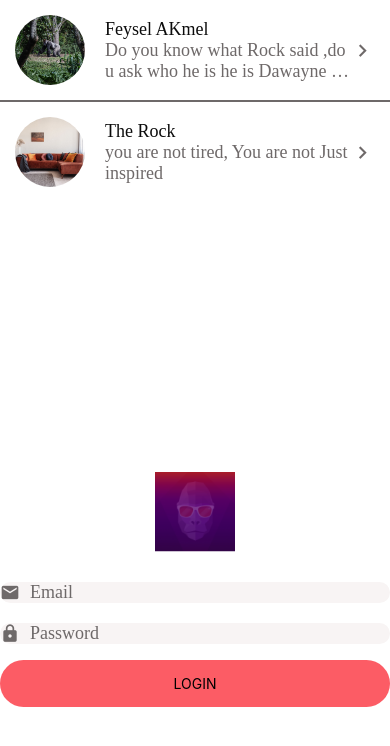
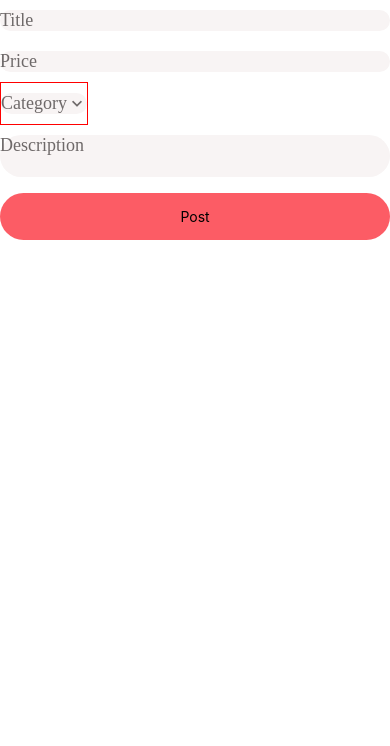
Before and after one commit to faizel1/liwach, a React Native app: screen / in a window 390 px wide. Shown: the top 746 px of the page. Built offline with nearby package versions, Linux system fonts and the light colour scheme.

Commit message:
last of the part one

```diff
--- a/App.js
+++ b/App.js
@@ -5,27 +5,19 @@ import React, {useState} from 'react';
 import {TextInput, Switch, View,Text, Button} from 'react-native';
 import AppPicker from './app/components/AppPicker';
 import AppTextInput from './app/components/AppTextInput';
+import ListItem from './app/components/ListItem';
 import Screen from './app/components/Screen';
 import LoginScreen from './app/screen/LoginScreen';
-import MessagesScreen from "./app/screen/MessagesScreen"
+import MessagesScreen from "./app/screen/MessagesScreen";
+import ListtingScreen from "./app/screen/ListingScreen";
 
+import ListingEditingScreen from "./app/components/ListingEditingScreen";
 export default function App() {
 
 
   return (
-<>
-< View style={{flex:1}}>
-<MessagesScreen />
-</ View>
+ <ListingEditingScreen />
 
 
-< View style={{flex:1}}>
-<LoginScreen />
-
-</ View>
-
-
-
-</>
 );
 }
--- a/app/components/AppPicker.js
+++ b/app/components/AppPicker.js
@@ -15,11 +15,12 @@ import MatIcon from 'react-native-vector-icons/MaterialCommunityIcons';
 import DefaultStyles from '../config/style';
 import AppText from './AppText';
 import PickerItem from './PickerItem';
-import Screen from './Screen';
 
 export default function AppPicker({
   icon,
+  numberOfColumns = 1,
   onSelectedItem,
+
   PickerItemComponent = PickerItem,
   selectedItem,
   placeholder,
@@ -59,6 +60,7 @@ export default function AppPicker({
         <FlatList
           data={items}
           keyExtractor={item => item.value.toString()}
+          numColumns={numberOfColumns}
           renderItem={({item}) => (
             <PickerItemComponent
               item={item}
--- a/app/components/CategoryPickerItem.js
+++ b/app/components/CategoryPickerItem.js
@@ -1,17 +1,26 @@
-import React from 'react'
-import { StyleSheet, Text, View } from 'react-native'
+import React from 'react';
+import {StyleSheet, Text, View} from 'react-native';
+import AppText from './AppText';
 
-import Icon from "./Icon";
-export default function CategoryPickerItem({item,onPress}) {
-    return (
-        <View style={styles.container}>
-<Icon backgroundColor={} name={}/>
-        </View>
-    );
+import Icon from './Icon';
+export default function CategoryPickerItem({item, onPress}) {
+  return (
+    <View style={styles.container}>
+      <Icon backgroundColor={item.backgrounColor} name={item.icon} size={80} />
+      <AppText style={styles.label}>{item.label}</AppText>
+    </View>
+  );
 }
 
 const styles = StyleSheet.create({
-    container:{
-
-    }
-})
+  container: {
+    paddingVertical: 15,
+    paddingHorizontal: 30,
+    alignItems: 'center',
+    width:"33%"
+  },
+  label: {
+    marginTop: 5,
+textAlign:"center"
+},
+});
--- a/app/components/ListingEditiScreen.js
+++ b/app/components/ListingEditingScreen.js
@@ -1,6 +1,10 @@
 import React from 'react';
 import {StyleSheet, Text, View} from 'react-native';
 
+
+
+import CategoryPickerItem from "./CategoryPickerItem";
+import AppPicker from './AppPicker';
 import * as Yup from 'yup';
 
 import {
@@ -8,23 +12,23 @@ import {
   AppFormField ,
   AppFormPicker ,
   SubmitButton,
-} from '../components/forms';
-import Screen from '../components/Screen';
+} from './forms';
+import Screen from './Screen';
 
-const validationSchema = Yup.object.shape({
+const validationSchema = Yup.object().shape({
   titel: Yup.string().required().min(1).label('Title'),
   price: Yup.number().required().min(1).max(100).label('Price'),
   description: Yup.string().label('Description'),
   category: Yup.object().required().nullable().label('Category'),
 });
 
-const category = [
-  {label: 'Furniture', value: 1},
-  {label: 'Clothing', value: 2},
-  {label: 'Camera', value: 3},
+const categories = [
+  {label: 'Furniture', value: 1,backgrounColor:'red',icon:"apps"},
+  {label: 'Clothing', value: 2,backgrounColor:'green',icon:"email"},
+  {label: 'Camera', value: 3,backgrounColor:'blue',icon:"lock"},
 ];
 
-export default function ListingEditiScreen() {
+export default function ListingEditingScreen() {
   return (
     <Screen style={styles.container}>
       <AppForm
@@ -34,18 +38,19 @@ export default function ListingEditiScreen() {
           description: '',
           category: null,
         }}
-        onSubmit={values => console.log(values)}
+        onSubmit={(values) => console.log(values)}
         validationSchema={validationSchema}>
         <AppFormField maxLength={255} name="title" placeholder="Title" />
         <AppFormField
           keyboardType="numeric"
-          maxLength={255}
+          maxLength={8}
           name="price"
           placeholder="Price"
         />
-        <AppFormPicker
-          items={ccategories}
+        <AppPicker
+          items={categories}
           name="category"
+          numberOfColumns={3}
           PickerItemComponent={CategoryPickerItem}
           placeholder="Category"
         />
--- a/app/components/PickerItem.js
+++ b/app/components/PickerItem.js
@@ -2,11 +2,11 @@ import React from 'react'
 import { StyleSheet, Text, TouchableOpacity, View } from 'react-native'
 import AppText from './AppText'
 
-export default function PickerItem({label,onPress}) {
+export default function PickerItem({item,onPress}) {
     return (
         <TouchableOpacity onPress={onPress}>
 
-        <AppText style={styles.text}>{label}</AppText>
+        <AppText style={styles.text}>{item.label}</AppText>
         </TouchableOpacity>
     )
 }
--- a/app/components/forms/AppFormPicker.js
+++ b/app/components/forms/AppFormPicker.js
@@ -8,6 +8,7 @@ import {StyleSheet, Text, View} from 'react-native';
 export default function AppFormPicker({
   items,
   name,
+  numberOfColumns,
   PickerItemComponent,
   placeholder,
 }) {
@@ -17,6 +18,7 @@ export default function AppFormPicker({
     <>
       <AppPicker
         items={items}
+numberOfColumns
         onSelectedItem={item => setFieldValue(name, item)}
         PickerItemComponent={PickerItemComponent}
         placeholder={placeholder}
```
